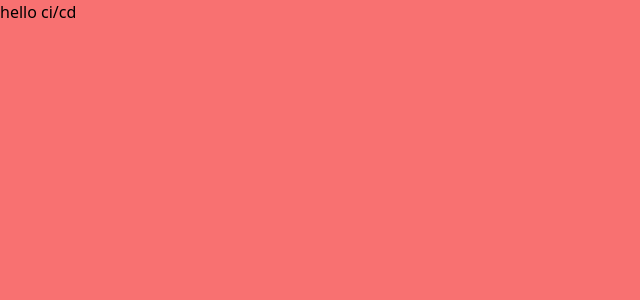
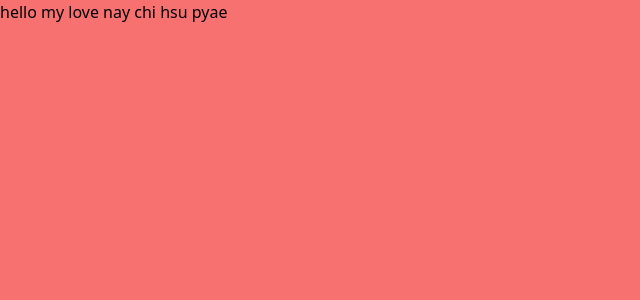
Before and after one commit to KyawZinThant22/Next-Store-TS, a React (Vite) app: page / in a window 1280 px wide. Shown: the top 300 px of the page, without its empty margins (0-640 px from the left). Built offline with nearby package versions, Linux system fonts and the light colour scheme.

Commit message:
test ci/cd

```diff
--- a/src/App.tsx
+++ b/src/App.tsx
@@ -1,5 +1,5 @@
 function App() {
-   return <div className="bg-red-400 h-screen w-full">hello ci/cd</div>;
+   return <div className="bg-red-400 h-screen w-full">hello my love nay chi hsu pyae</div>;
 }
 
 export default App;
```
